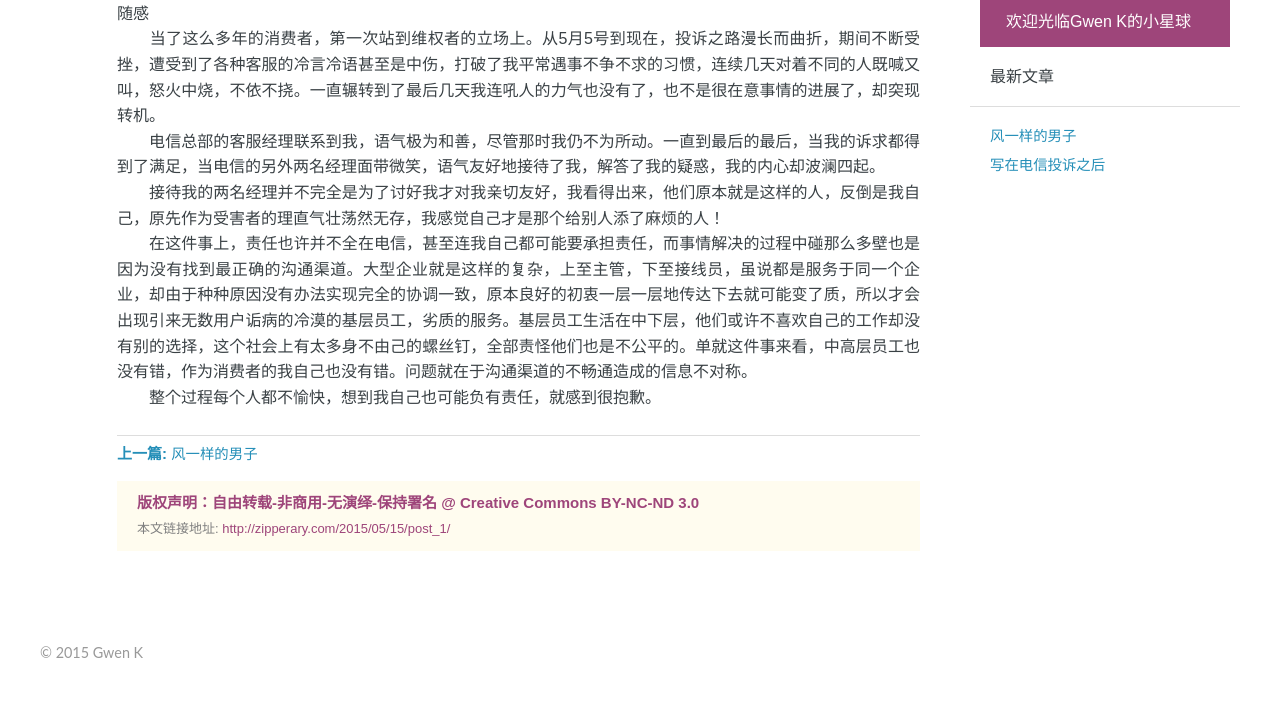
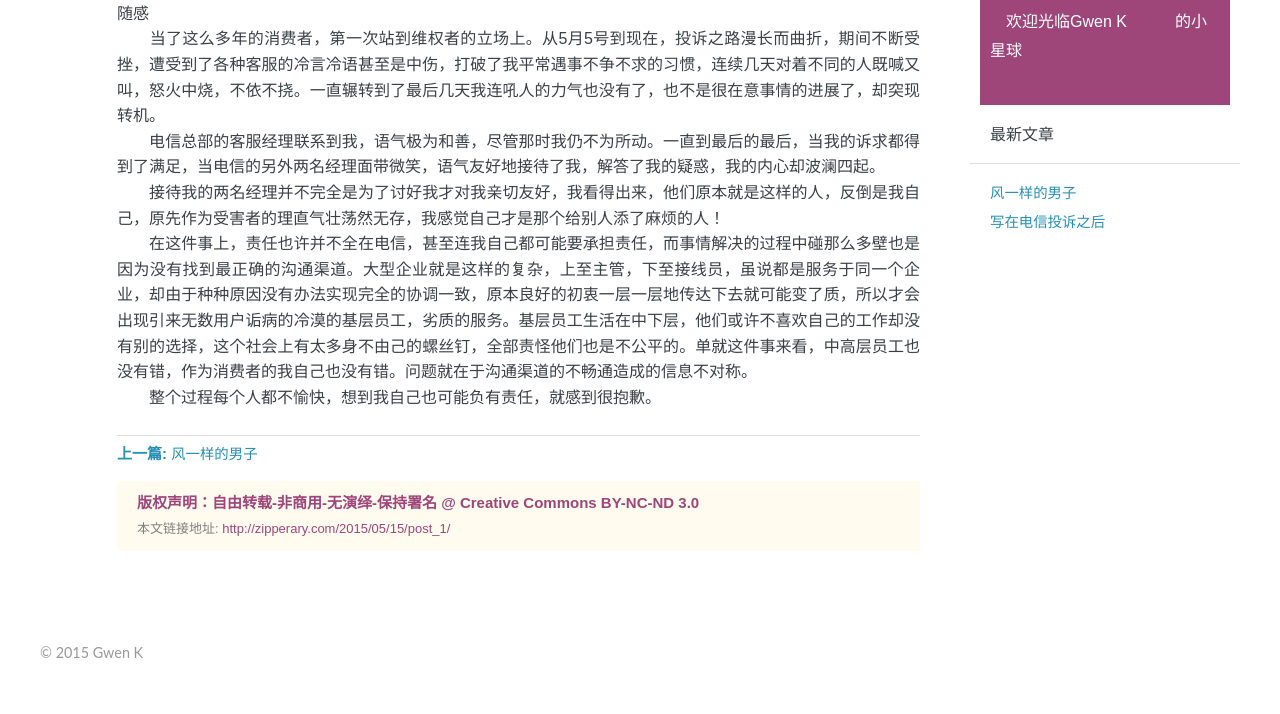
Before and after one commit to suwhisper/suwhisper.github.io, a plain HTML site: page 2015/05/15/post_1/index.html in a window 1280 px wide. Shown: the part 259-973 px from the top of the page. Drawn offline with Linux system fonts and the light colour scheme.

Commit message:
Site updated: 2015-05-17 11:55:32

```diff
--- a/2015/05/15/post_1/index.html
+++ b/2015/05/15/post_1/index.html
@@ -166,8 +166,9 @@
 
   <div class="trace-invest">
     <span>
-    <a href="https://gwenk.com"><br>　欢迎光临Gwen K的小星球</br>  </a>
-    </span>
+      <a href="https://gwenk.com"><br>　欢迎光临Gwen K　　　的小星球</br>  </a>
+
+</span>
 </div>
 
 
```
Also changed, not shown: 2015/05/17/post-2/index.html (+3 -2 lines), archives/2015/05/index.html (+3 -2 lines), archives/2015/index.html (+3 -2 lines), archives/index.html (+3 -2 lines), index.html (+3 -2 lines).
